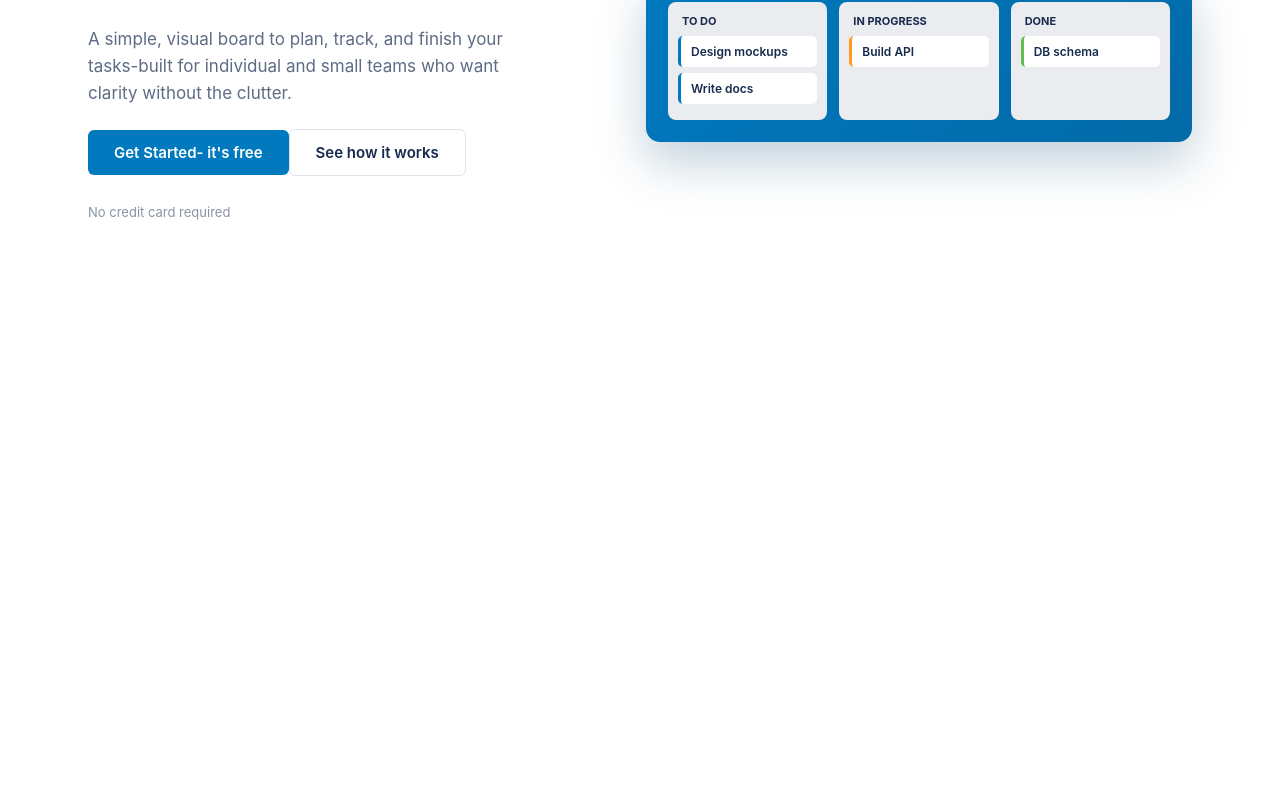
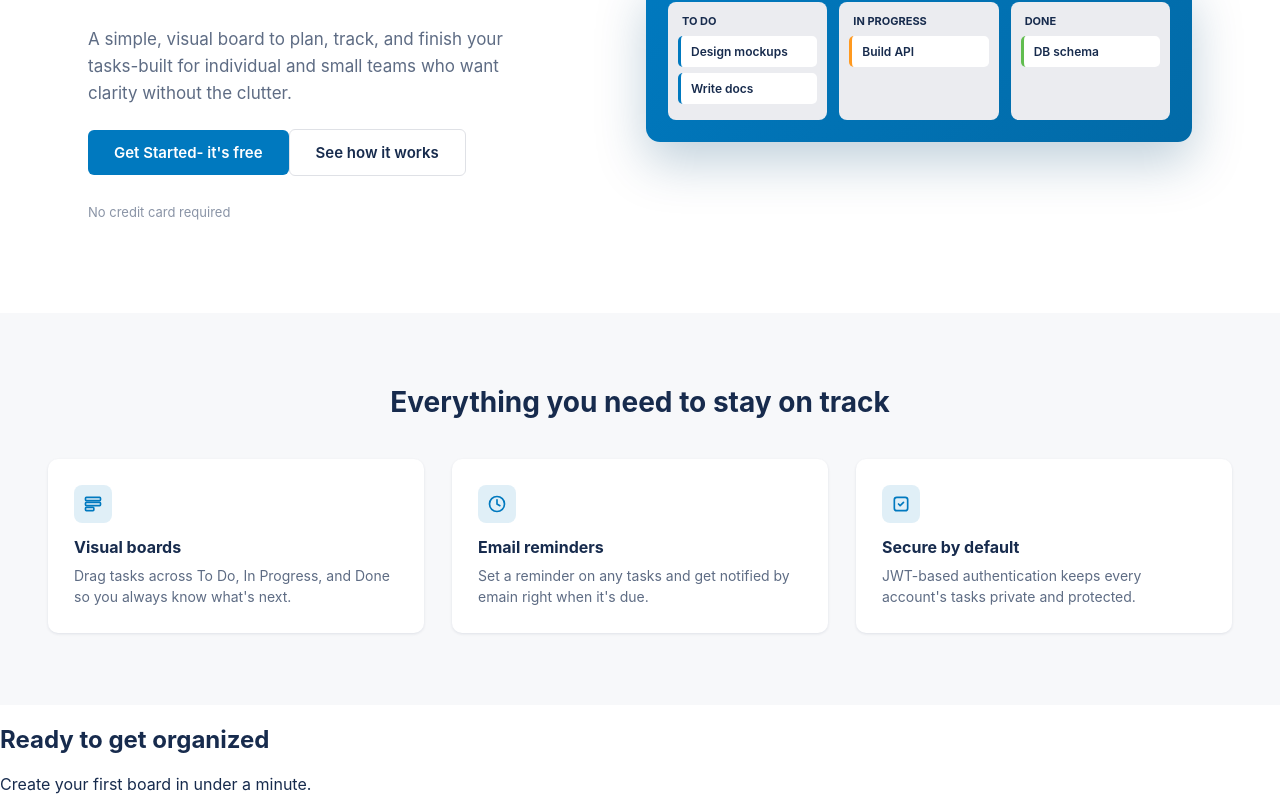
Before and after one commit to nirajbhayera4/Task-Management-Platform-Full--stack-, a React app in the folder frontend/: page / in a window 1280 px wide. Shown: the part 241-1051 px from the top of the page. Before the commit the page ends 800 px from the top, so only its background shows below. Built offline with nearby package versions, Linux system fonts and the light colour scheme; the HTML template or start-up script is replaced by a standard one.

Commit message:
Add landing page features section
Showcase the app's features in a card grid and add a call to action encouraging visitors to create their first board.

```diff
--- a/frontend/src/Pages/Landing.jsx
+++ b/frontend/src/Pages/Landing.jsx
@@ -80,19 +80,42 @@ function Landing() {
                 <div className="landing-hero-preview">
                     <div className="landing-preview-col">
                         <div className="landing-preview-col-title">To Do</div>
-                        <div className="landing-preview-card" style={{borderLeftColor: '#0079bf'}}>Design mockups</div>
-                        <div className="landing-preview-card" style={{borderLeftColor: '#0079bf'}}>Write docs</div>
+                        <div className="landing-preview-card" style={{ borderLeftColor: '#0079bf' }}>Design mockups</div>
+                        <div className="landing-preview-card" style={{ borderLeftColor: '#0079bf' }}>Write docs</div>
                     </div>
                     <div className="landing-preview-col">
                         <div className="landing-preview-col-title">In progress</div>
-                        <div className="landing-preview-card" style={{borderLeftColor: '#ff991f'}}>Build API</div>
+                        <div className="landing-preview-card" style={{ borderLeftColor: '#ff991f' }}>Build API</div>
                     </div>
                     <div className="landing-preview-col">
                         <div className="landing-preview-col-title">Done</div>
-                        <div className="landing-preview-card" style={{borderLeftColor: '#61bd4f'}}>DB schema</div>
+                        <div className="landing-preview-card" style={{ borderLeftColor: '#61bd4f' }}>DB schema</div>
                     </div>
                 </div>
             </section>
+            {/*features*/}
+            <section className="landing-features" id="features">
+                <div className="landing-features-inner">
+                    <h2>Everything you need to stay on track</h2>
+                    <div className="landing-feature-grid">
+                        {FEATURES.map((f) => (
+                            <div className="landing-feature-card" key={f.title}>
+                                <div className="landing-feature-icon">{f.icon}</div>
+                                <h3>{f.title}</h3>
+                                <p>{f.desc}</p>
+                            </div>
+                        ))}
+                    </div>
+                </div>
+            </section>
+            {/*CTA*/}
+            <section>
+                <h2>Ready to get organized</h2>
+                <p>
+                Create your first board in under a minute.
+                </p>
+            </section>
+
 
 
         </div>
```
